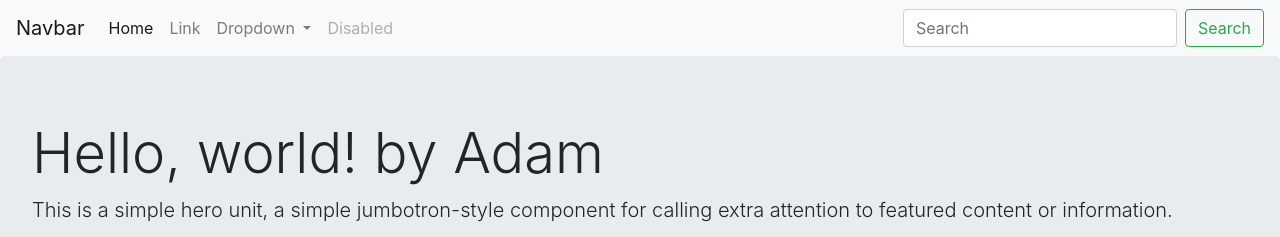
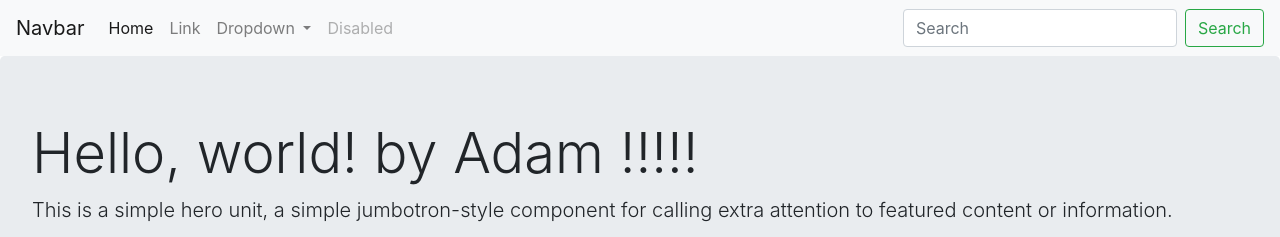
Before and after one commit to Adam-Rashdan/background-generator, a plain HTML site: page index.html in a window 1280 px wide. Shown: the top 237 px of the page. Drawn offline with nearby package versions, Linux system fonts and the light colour scheme.

Commit message:
First change

```diff
--- a/index.html
+++ b/index.html
@@ -45,7 +45,7 @@
 </nav>
 
 <div class="jumbotron">
-  <h1 class="display-4">Hello, world! by Adam</h1>
+  <h1 class="display-4">Hello, world! by Adam !!!!!</h1>
   <p class="lead">This is a simple hero unit, a simple jumbotron-style component for calling extra attention to featured content or information.</p>
   <hr class="my-4">
   <p>It uses utility classes for typography and spacing to space content out within the larger container.</p>
```
